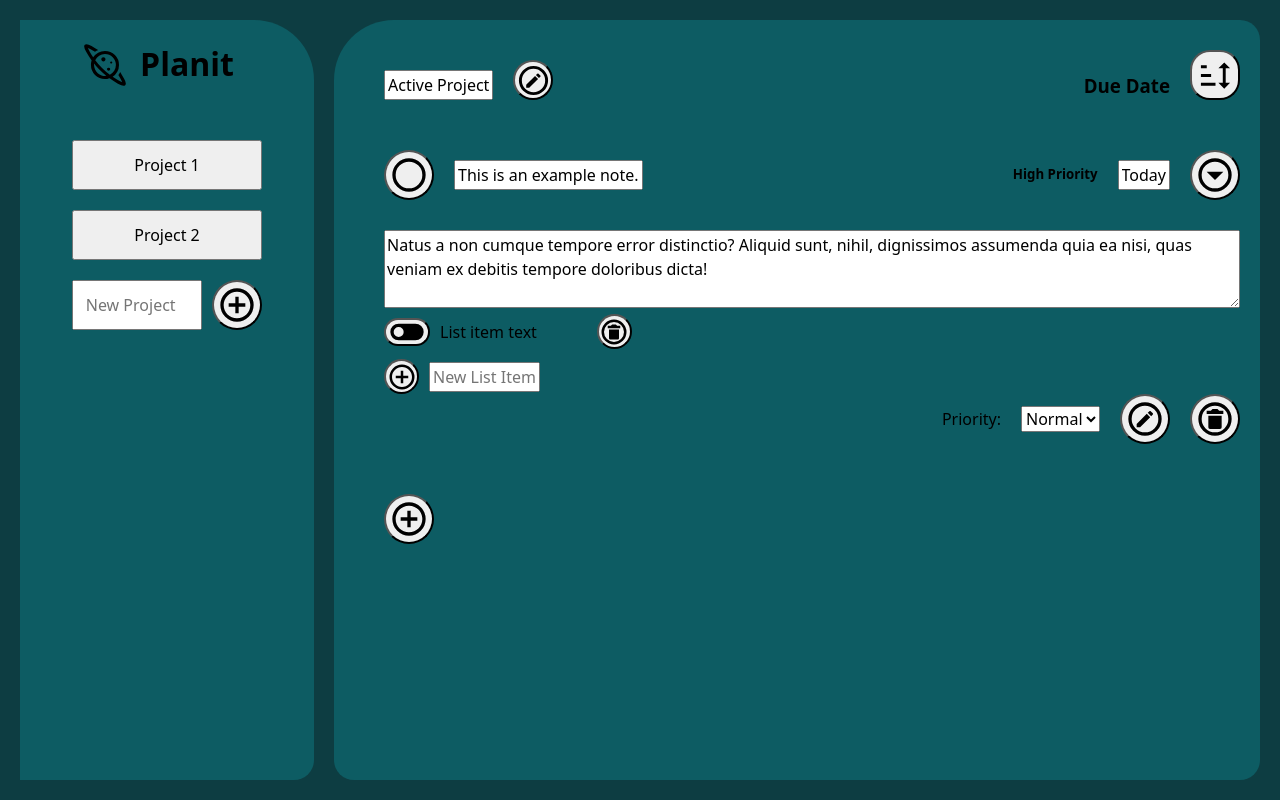
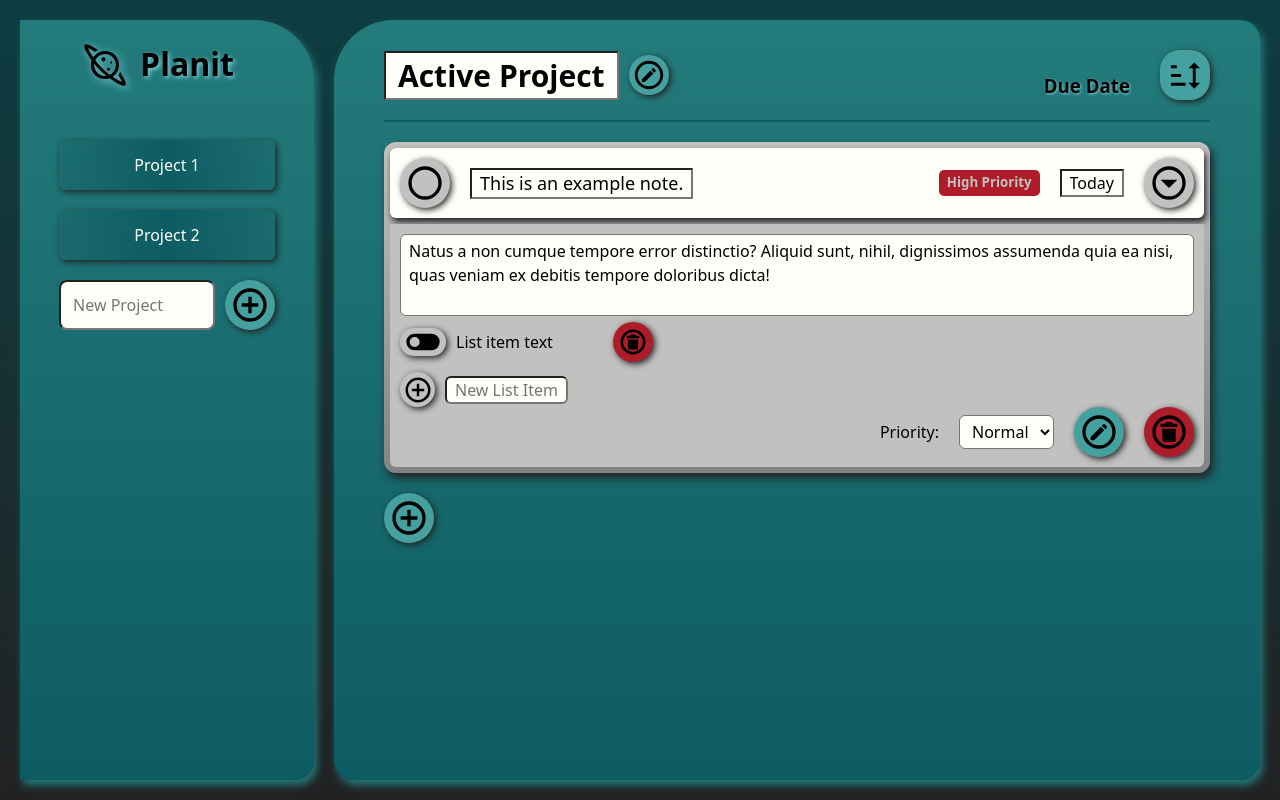
Before and after one commit to See-Monkey/todo, a website built with webpack: page src/index.html in a window 1280 px wide. Built offline with nearby package versions, Linux system fonts and the light colour scheme.

Commit message:
Add styling including hover and disabled elements

```diff
--- a/src/css/style.css
+++ b/src/css/style.css
@@ -47,10 +47,11 @@ h1, h2, h3, h4, h5, h6 {
   --l-teal: #44a1a0;
   --blue: #78cdd7;
   --red: #ae1c2a;
+  --l-red: #c44955;
 }
 
 .container {
-  background-color: var(--d-green);
+  background-image: linear-gradient(180deg, var(--d-green), var(--black));
   height: 100vh;
   width: 100vw;
   display: grid;
@@ -59,9 +60,19 @@ h1, h2, h3, h4, h5, h6 {
   gap: 20px;
 }
 
+button {
+  border: none;
+  box-shadow: 2px 2px 6px var(--black);
+}
+
+button:hover {
+  cursor: pointer;
+}
+
 /* ============ sidebar ============ */
 .sidebar {
-  background-color: var(--green);
+  background-image: linear-gradient(180deg, var(--teal), var(--green));
+  box-shadow: 3px 5px 8px var(--teal);
   display: grid;
   justify-items: center;
   align-items: stretch;
@@ -85,18 +96,27 @@ h1, h2, h3, h4, h5, h6 {
   background-position: center;
   background-repeat: no-repeat;
   background-size: 50px 50px;
+  filter: drop-shadow(2px 2px 4px var(--blue));
 }
 
 .logoText {
-
+  text-shadow: 2px 2px 4px var(--blue);
 }
 
 button.project {
-  width: 75%;
+  width: 85%;
+  background-color: #0d3d4222;
+  background-image: linear-gradient(90deg, #00000000, var(--green), #00000000);
+  color: var(--white);
+  border-radius: 6px;
+}
+
+button.project:hover {
+  box-shadow: 2px 2px 24px var(--l-teal);
 }
 
 .addProject {
-  width: 75%;
+  width: 85%;
   display: flex;
   justify-content: center;
   gap: 10px;
@@ -106,6 +126,12 @@ input.inputProject {
   min-width: 0px;
   flex: 1;
   padding: 12px;
+  background-color: var(--white);
+  border-radius: 8px;
+}
+
+input.inputProject:disabled {
+  display: none;
 }
 
 #addProjectBtn {
@@ -116,17 +142,25 @@ input.inputProject {
   background-repeat: no-repeat;
   background-size: 40px 40px;
   border-radius: 25px;
+  background-color: var(--l-teal);
+}
+
+#addProjectBtn:hover {
+  background-color: var(--blue);
+  box-shadow: 2px 2px 14px var(--l-teal);
 }
 
 /* ============ content ============ */
 .content {
-  background-color: var(--green);
+  background-image: linear-gradient(180deg, var(--teal), var(--green));
   padding: 20px;
   padding-left: 50px;
+  padding-right: 50px;
   display: flex;
   flex-direction: column;
   gap: 20px;
   border-radius: 60px 20px 20px 20px;
+  box-shadow: 3px 5px 8px var(--teal);
 }
 
 .header {
@@ -134,12 +168,25 @@ input.inputProject {
   justify-content: space-between;
   align-items: flex-end;
   margin-top: 10px;
-  margin-bottom: 30px;
-  gap: 20px;
+  padding-bottom: 20px;
+  gap: 10px;
+  border-bottom: 2px solid var(--green);
 }
 
 .activeProject {
   field-sizing: content;
+  background-color: var(--white);
+  padding: 0px 12px;
+  font-size: 30px;
+  font-weight: bold;
+}
+
+.activeProject:disabled {
+  border: none;
+  background-color: #00000000;
+  text-shadow: 2px 2px 4px var(--blue);
+  color: black;
+
 }
 
 #editProjectBtn {
@@ -148,12 +195,21 @@ input.inputProject {
   background-image: url("../img/edit.svg");
   background-position: center;
   background-repeat: no-repeat;
-  background-size: 35px 35px;
+  background-size: 34px 34px;
   border-radius: 20px;
+  background-color: var(--l-teal);
+  align-self: center;
+}
+
+#editProjectBtn:hover {
+  background-color: var(--blue);
+  box-shadow: 2px 2px 14px var(--l-teal);
 }
 
 .dueDateHeader {
   margin-left: auto;
+  margin-right: 20px;
+  text-shadow: 1px 1px 3px var(--blue);
 }
 
 #sortBtn {
@@ -164,19 +220,32 @@ input.inputProject {
   background-repeat: no-repeat;
   background-size: 35px 35px;
   border-radius: 20px;
+  background-color: var(--l-teal);
+}
+
+#sortBtn:hover {
+  background-color: var(--blue);
+  box-shadow: 2px 2px 14px var(--l-teal);
 }
 
 .note {
   display: flex;
   flex-direction: column;
-  gap: 10px;
-  margin-bottom: 30px;
+  gap: 6px;
+  background-image: linear-gradient(180deg, var(--silver), var(--gray));
+  padding: 6px;
+  border-radius: 12px;
+  box-shadow: 3px 5px 8px var(--black);
 }
 
 .noteHeader {
   display: flex;
   gap: 20px;
   align-items: center;
+  background-color: var(--white);
+  padding: 10px;
+  border-radius: 6px;
+  box-shadow: 2px 4px 6px var(--black);
 }
 
 #noteCheckedBtn {
@@ -187,18 +256,46 @@ input.inputProject {
   background-repeat: no-repeat;
   background-size: 40px 40px;
   border-radius: 25px;
+  background-color: var(--silver);
+}
+
+#noteCheckedBtn:hover {
+  background-color: var(--blue);
+  box-shadow: 2px 2px 14px var(--l-teal);
 }
 
 .noteTitle {
   field-sizing: content;
+  background-color: var(--white);
+  padding: 0px 8px;
+  font-size: 18px;
+  font-weight: 500;
+}
+
+.noteTitle:disabled {
+  border: none;
+  background-color: #00000000;
+  color: black;
 }
 
 .priorityFlag {
   margin-left: auto;
+  padding: 3px 8px;
+  background-color: var(--red);
+  color: var(--silver);
+  border-radius: 5px;
 }
 
 .dueDate {
   field-sizing: content;
+  background-color: var(--white);
+  padding: 0px 8px;
+}
+
+.dueDate:disabled {
+  border: none;
+  background-color: #00000000;
+  color: black;
 }
 
 #expandBtn {
@@ -209,15 +306,33 @@ input.inputProject {
   background-repeat: no-repeat;
   background-size: 40px 40px;
   border-radius: 25px;
+  background-color: var(--silver);
+}
+
+#expandBtn:hover {
+  background-color: var(--blue);
+  box-shadow: 2px 2px 14px var(--l-teal);
 }
 
 .noteBody {
-  margin-top: 20px;
+  background-color: var(--silver);
+  padding: 10px;
+  border-radius: 0px 0px 6px 6px;
 }
 
 .desc {
   width: 100%;
   text-align: left;
+  resize: none;
+  background-color: var(--white);
+  padding: 4px 8px;
+  border-radius: 6px;
+}
+
+.desc:disabled {
+  border: none;
+  background-color: #00000000;
+  color: black;
 }
 
 .list {
@@ -240,6 +355,12 @@ input.inputProject {
   background-repeat: no-repeat;
   background-size: 40px 40px;
   border-radius: 14px;
+  background-color: var(--silver);
+}
+
+#listItemCheckedBtn:hover {
+  background-color: var(--blue);
+  box-shadow: 2px 2px 14px var(--l-teal);
 }
 
 .listItemText {
@@ -247,14 +368,20 @@ input.inputProject {
 }
 
 #deleteListItemBtn {
-  width: 35px;
-  height: 35px;
+  width: 40px;
+  height: 40px;
   background-image: url("../img/delete.svg");
   background-position: center;
   background-repeat: no-repeat;
   background-size: 30px 30px;
   border-radius: 20px;
   margin-left: 50px;
+  background-color: var(--red);
+}
+
+#deleteListItemBtn:hover {
+  background-color: var(--l-red);
+  box-shadow: 2px 2px 14px var(--red);
 }
 
 .addListItem {
@@ -271,10 +398,19 @@ input.inputProject {
   background-repeat: no-repeat;
   background-size: 30px 30px;
   border-radius: 20px;
+  background-color: var(--silver);
+}
+
+#addListItemBtn:hover {
+  background-color: var(--blue);
+  box-shadow: 2px 2px 14px var(--l-teal);
 }
 
 .inputListItem {
   field-sizing: content;
+  background-color: var(--white);
+  padding: 0px 8px;
+  border-radius: 6px;
 }
 
 .noteCtrl {
@@ -289,7 +425,17 @@ input.inputProject {
 }
 
 .noteCtrl select {
+  background-color: var(--white);
+  padding: 4px 8px;
+  font-weight: 500;
+  border-radius: 6px;
+}
 
+.noteCtrl select:disabled {
+  border: none;
+  background-color: #00000000;
+  color: black;
+  appearance: none;
 }
 
 #editNoteBtn {
@@ -300,6 +446,12 @@ input.inputProject {
   background-repeat: no-repeat;
   background-size: 40px 40px;
   border-radius: 25px;
+  background-color: var(--l-teal);
+}
+
+#editNoteBtn:hover {
+  background-color: var(--blue);
+  box-shadow: 2px 2px 14px var(--l-teal);
 }
 
 #deleteNoteBtn {
@@ -310,6 +462,12 @@ input.inputProject {
   background-repeat: no-repeat;
   background-size: 40px 40px;
   border-radius: 25px;
+  background-color: var(--red);
+}
+
+#deleteNoteBtn:hover {
+  background-color: var(--l-red);
+  box-shadow: 2px 2px 14px var(--red);
 }
 
 #addNoteBtn {
@@ -320,4 +478,10 @@ input.inputProject {
   background-repeat: no-repeat;
   background-size: 40px 40px;
   border-radius: 25px;
+  background-color: var(--l-teal);
 }
+
+#addNoteBtn:hover {
+  background-color: var(--blue);
+  box-shadow: 2px 2px 14px var(--l-teal);
+}
--- a/src/index.html
+++ b/src/index.html
@@ -17,7 +17,7 @@
             <button class="project">Project 2</button>
             <div class="addProject">
                 <input type="text" class="inputProject" placeholder="New Project" size="13">
-                <button id="addProjectBtn">+</button>
+                <button id="addProjectBtn"></button>
             </div>
         </div>
         <div class="content">
--- a/src/js/index.js
+++ b/src/js/index.js
@@ -35,6 +35,9 @@ document.addEventListener("click", (e) => {
         case "deleteListItemBtn":
             console.log("clicked deleteListItem button");
             break;
+        case "addListItemBtn":
+            console.log("clicked addListItem button");
+            break;
         case "editNoteBtn":
             console.log("clicked editNote button");
             break;
--- a/src/js/projects.js
+++ b/src/js/projects.js
@@ -48,6 +48,7 @@ class Project {
         this.note = [];
         this.active = false;
         this.edit = false;
+        this.projectID = crypto.randomUUID();
     }
 
         addNote(title, desc, dueDate, priority) {
@@ -109,6 +110,8 @@ class Note {
         this.list = [];
         this.checked = false;
         this.edit = false;
+        this.expand = false;
+        this.noteID = crypto.randomUUID();
     }
 
     addListItem(item) {
@@ -133,6 +136,7 @@ class ListItem {
     constructor(item) {
         this.item = item;
         this.checked = false;
+        this.itemID = crypto.randomUUID();
     }
 }
 
```
